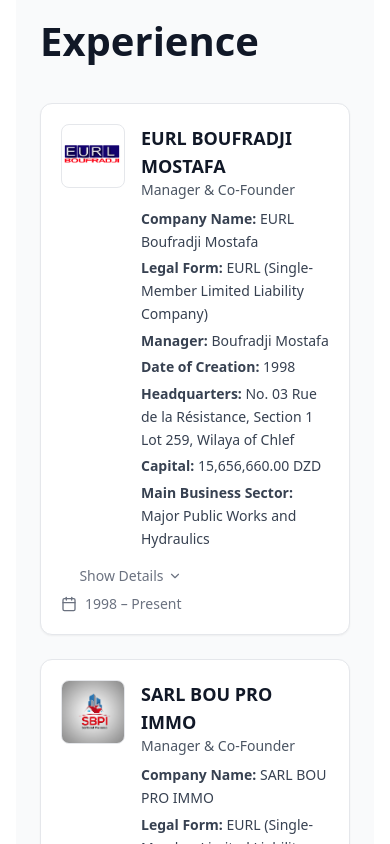
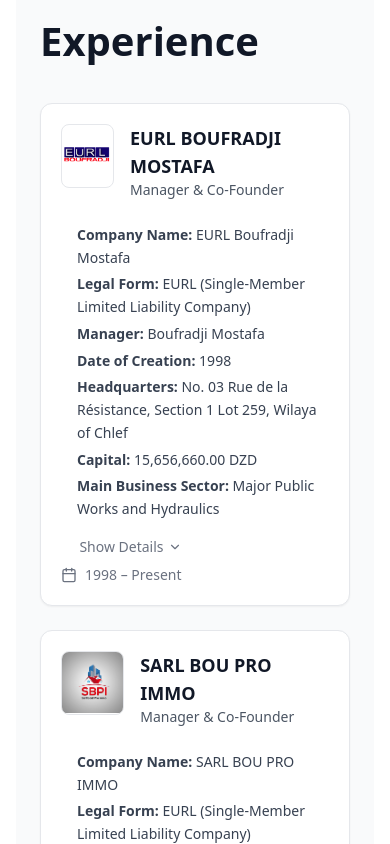
Before and after one commit to Mehenni-B/bf-cv, a React (Create React App) app: page / in a window 390 px wide. Shown: the part 1460-2304 px from the top of the page. Built offline with nearby package versions, Linux system fonts and the light colour scheme; the HTML template or start-up script is replaced by a standard one.

Commit message:
modifications

```diff
--- a/src/components/ProfileCard.jsx
+++ b/src/components/ProfileCard.jsx
@@ -24,15 +24,28 @@
   {/* Top Row: Logo + Basic Info + Button */}
   <div className="flex flex-col md:flex-row justify-between items-start gap-4 relative">
     {/* Left Section */}
+
+   <div className="flex flex-col gap-4 items-start">
     <div className="flex gap-4 items-start">
-      <img
-        src={logo}
-        alt={company}
-        className="w-16 h-16 object-contain rounded-lg border"
-      />
+        <div>
+          <img
+          src={logo}
+          alt={company}
+          className="w-16 h-16 object-contain rounded-lg border"/>
+        </div>
       <div>
-        <h3 className="text-lg font-semibold text-gray-900">{company}</h3>
-        <p className="text-sm text-gray-600 mb-2">{position}</p>
+         <h3 className="text-lg font-semibold text-gray-900">{company}</h3>
+         <p className="text-sm text-gray-600 mb-2">{position}</p>
+      </div>
+    </div>
+
+
+
+
+      <div className="flex gap-4 items-start">
+        <div className="  md:w-16 ">
+
+        </div>
 
         <div className="text-sm text-gray-700 leading-relaxed space-y-1">
           <p><strong>Company Name:</strong> {company_name}</p>
@@ -44,7 +57,12 @@
           <p><strong>Main Business Sector:</strong> {main_buisness_sector}</p>
         </div>
       </div>
+
     </div>
+
+
+
+
 
     {/* Right Section */}
     <div className="flex flex-col items-end gap-2 min-w-[120px]">
```
